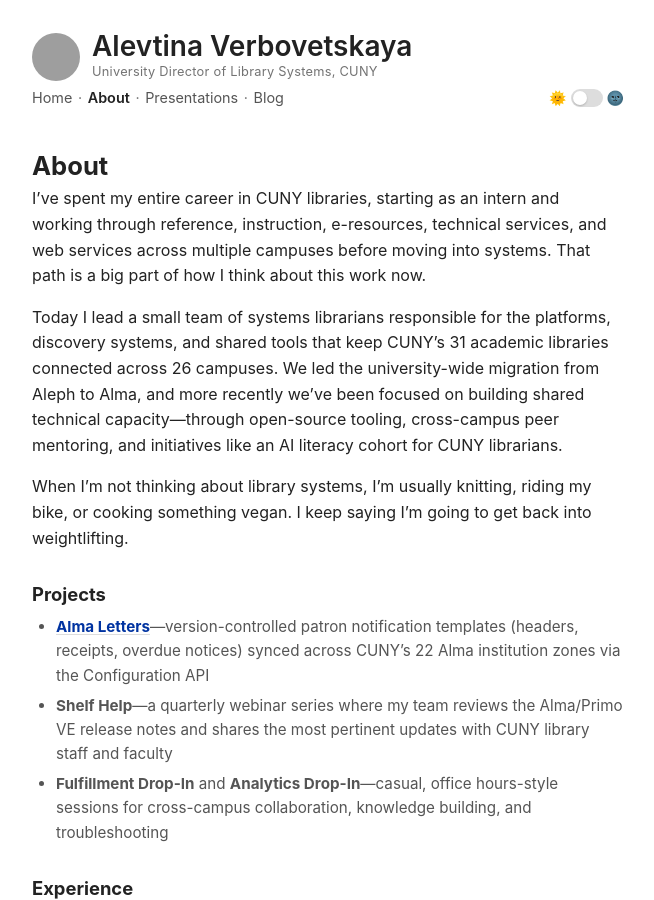
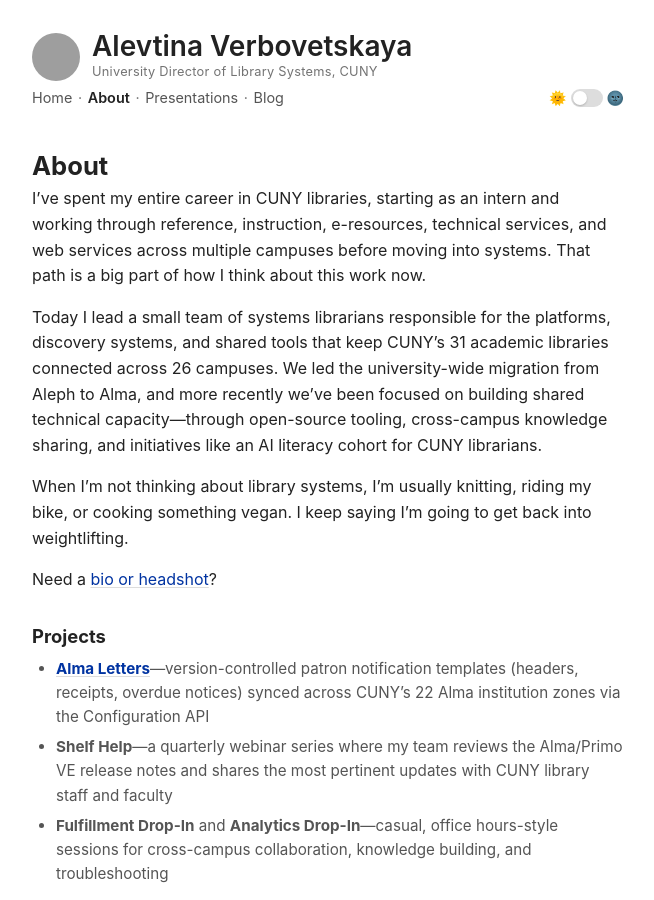
Before and after one commit to alevtina/alevtina.github.io, a Jekyll site: the page built from about.md, in a window 1280 px wide and 900 px high. Shown: the whole window, without its empty margins (312-966 px from the left). Built offline with Jekyll 4.4.1, drawn with Linux system fonts in a browser that asks for light colours; some web fonts are replaced; some of the changed text lies outside the part shown; grey boxes are pictures that could not be loaded.

Commit message:
Fix narrative wording, move bios link after personal paragraph

```diff
--- a/about.md
+++ b/about.md
@@ -6,9 +6,11 @@
 
 I've spent my entire career in CUNY libraries, starting as an intern and working through reference, instruction, e-resources, technical services, and web services across multiple campuses before moving into systems. That path is a big part of how I think about this work now.
 
-Today I lead a small team of systems librarians responsible for the platforms, discovery systems, and shared tools that keep CUNY's 31 academic libraries connected across 26 campuses. We led the university-wide migration from Aleph to Alma, and more recently we've been focused on building shared technical capacity—through open-source tooling, cross-campus peer mentoring, and initiatives like an AI literacy cohort for CUNY librarians.
+Today I lead a small team of systems librarians responsible for the platforms, discovery systems, and shared tools that keep CUNY's 31 academic libraries connected across 26 campuses. We led the university-wide migration from Aleph to Alma, and more recently we've been focused on building shared technical capacity—through open-source tooling, cross-campus knowledge sharing, and initiatives like an AI literacy cohort for CUNY librarians.
 
 When I'm not thinking about library systems, I'm usually knitting, riding my bike, or cooking something vegan. I keep saying I'm going to get back into weightlifting.
+
+Need a [bio or headshot](/about/bios)?
 
 ## Projects
 
```
Also changed, not shown: other parts of about.md (+0 -2 lines).
